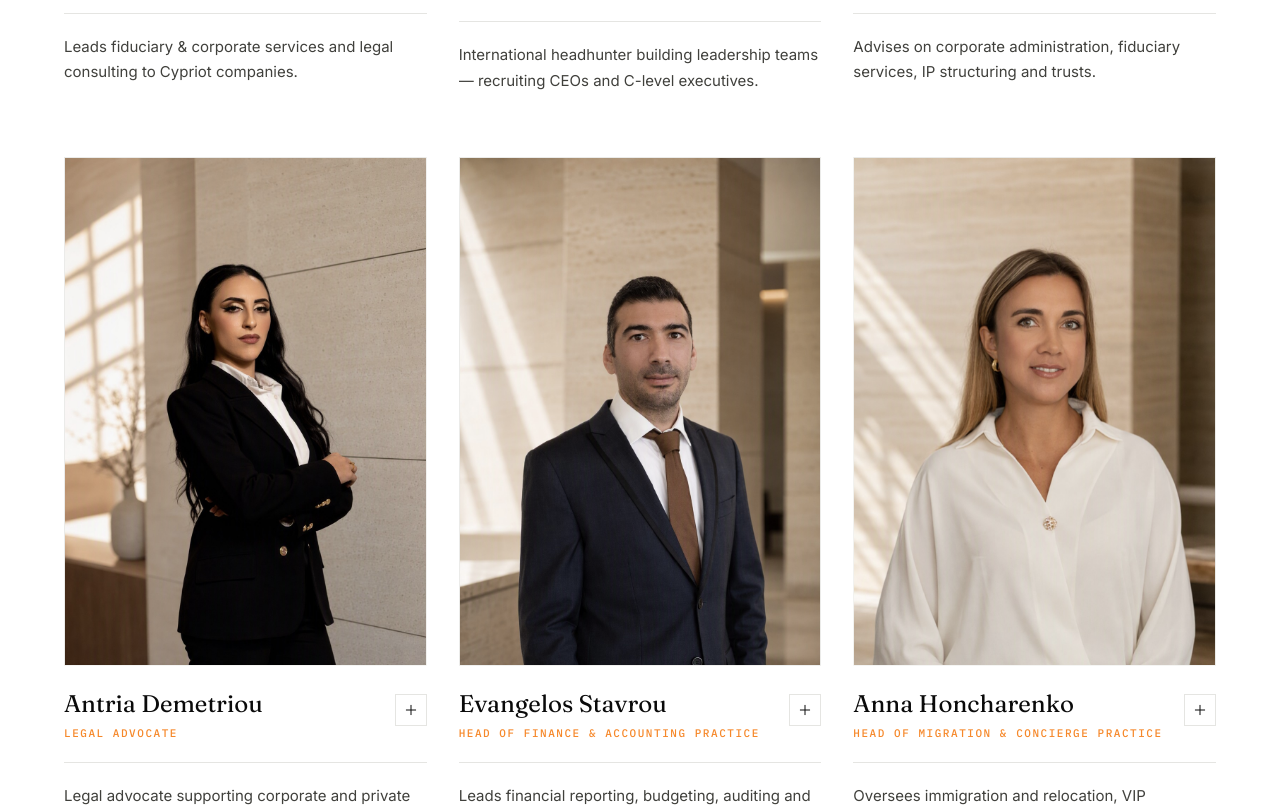
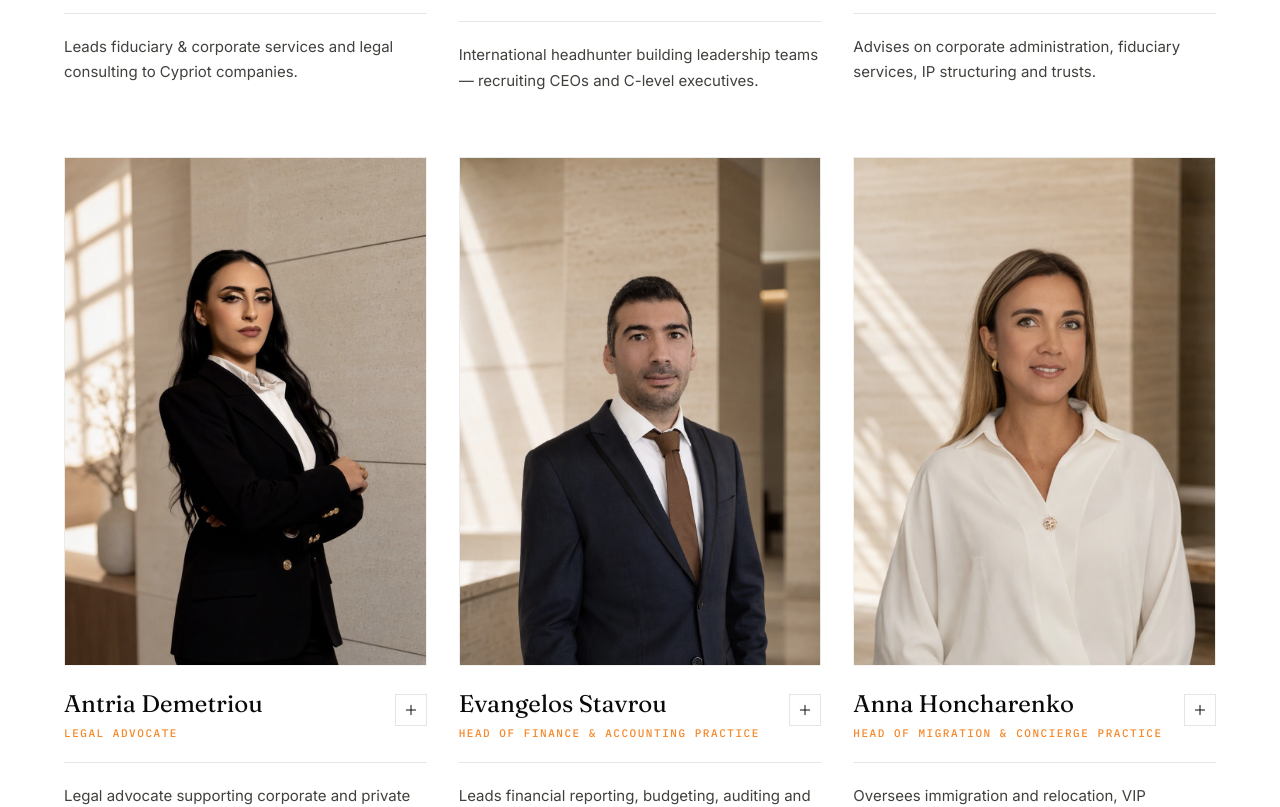
Before and after one commit to marinosialita/advisors, a React (Vite) app: page /who-we-are in a window 1280 px wide. Shown: the part 4922-5729 px from the top of the page. Built offline with nearby package versions, Linux system fonts and the light colour scheme.

Commit message:
Fix Antria portrait zoom so GSAP reveal does not reset it

```diff
--- a/src/components/who-we-are/TeamGrid.tsx
+++ b/src/components/who-we-are/TeamGrid.tsx
@@ -55,6 +55,7 @@ function TeamCard({
 }) {
   const bio = teamBioFor(member.slug);
   const role = locale === 'ru' ? (member.roleRu ?? member.role) : member.role;
+  const isAntria = member.slug === 'antria-demetriou';
 
   return (
     <button
@@ -66,17 +67,22 @@ function TeamCard({
       className="js-team-card group scroll-mt-28 text-left"
     >
       <div className="js-team-imgwrap relative aspect-[1024/1436] overflow-hidden border border-stone/60 bg-ivory">
+        <div
+          className={cn(
+            'h-full w-full transition-transform duration-500 ease-out-expo',
+            isAntria && 'scale-[1.10] group-hover:scale-[1.14]',
+          )}
+        >
           <img
             src={member.image}
             alt={`${member.name} — ${role}`}
             loading="lazy"
             className={cn(
               'js-team-img h-full w-full object-cover grayscale-[0.15] transition-[transform,filter] duration-500 ease-out-expo group-hover:grayscale-0',
-            member.slug === 'antria-demetriou'
-              ? 'scale-[1.10] group-hover:scale-[1.14]'
-              : 'group-hover:scale-[1.04]',
+              !isAntria && 'group-hover:scale-[1.04]',
             )}
           />
+        </div>
       </div>
 
       <div className="mt-6 flex items-start justify-between gap-4">
```
Lines whose indentation alone changed are shown as unchanged.
